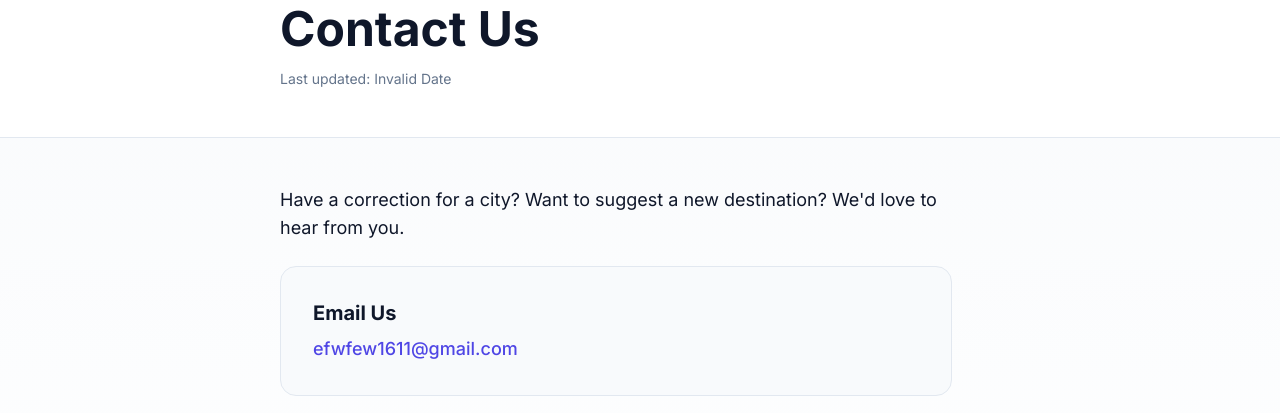
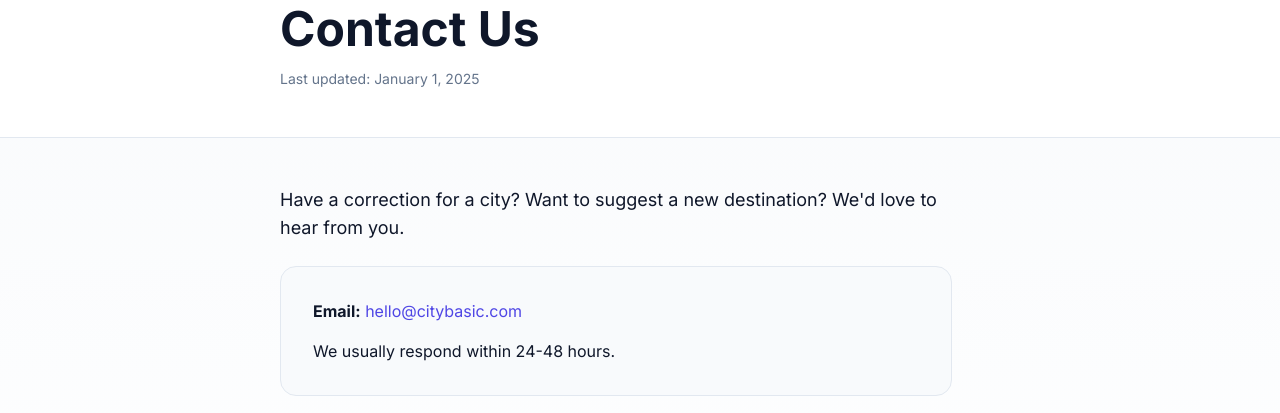
Before and after one commit to TrevorGall16/city, a Next.js app: page /contact in a window 1280 px wide. Shown: the part 151-564 px from the top of the page. Built offline with nearby package versions, Linux system fonts and the light colour scheme; no server answers; a web font is replaced by a local one.

Commit message:
Fix: Added missing lastUpdated prop to Contact page"

```diff
--- a/src/app/contact/page.tsx
+++ b/src/app/contact/page.tsx
@@ -1,15 +1,19 @@
-import { InfoPageLayout } from '@/components/layout/InfoPageLayout'
+import { InfoPageLayout } from '@/components/layout/InfoPageLayout' // Ensure this import is correct
 
 export default function ContactPage() {
   return (
-    <InfoPageLayout title="Contact Us">
+    // ✅ FIX: Added the required lastUpdated prop
+    <InfoPageLayout title="Contact Us" lastUpdated="2025-01-01">
       <div className="max-w-2xl">
         <p className="text-lg mb-6">Have a correction for a city? Want to suggest a new destination? We'd love to hear from you.</p>
+
         <div className="bg-slate-50 dark:bg-slate-900 p-8 rounded-2xl border border-slate-200 dark:border-slate-800">
-          <h2 className="font-bold text-xl mb-2">Email Us</h2>
-          <a href="mailto:efwfew1611@gmail.com" className="text-indigo-600 dark:text-indigo-400 text-lg hover:underline font-medium">
-            efwfew1611@gmail.com
-          </a>
+          <p className="mb-4">
+            <strong>Email:</strong> <a href="mailto:hello@citybasic.com" className="text-indigo-600 dark:text-indigo-400 hover:underline">hello@citybasic.com</a>
+          </p>
+          <p>
+            We usually respond within 24-48 hours.
+          </p>
         </div>
       </div>
     </InfoPageLayout>
```
